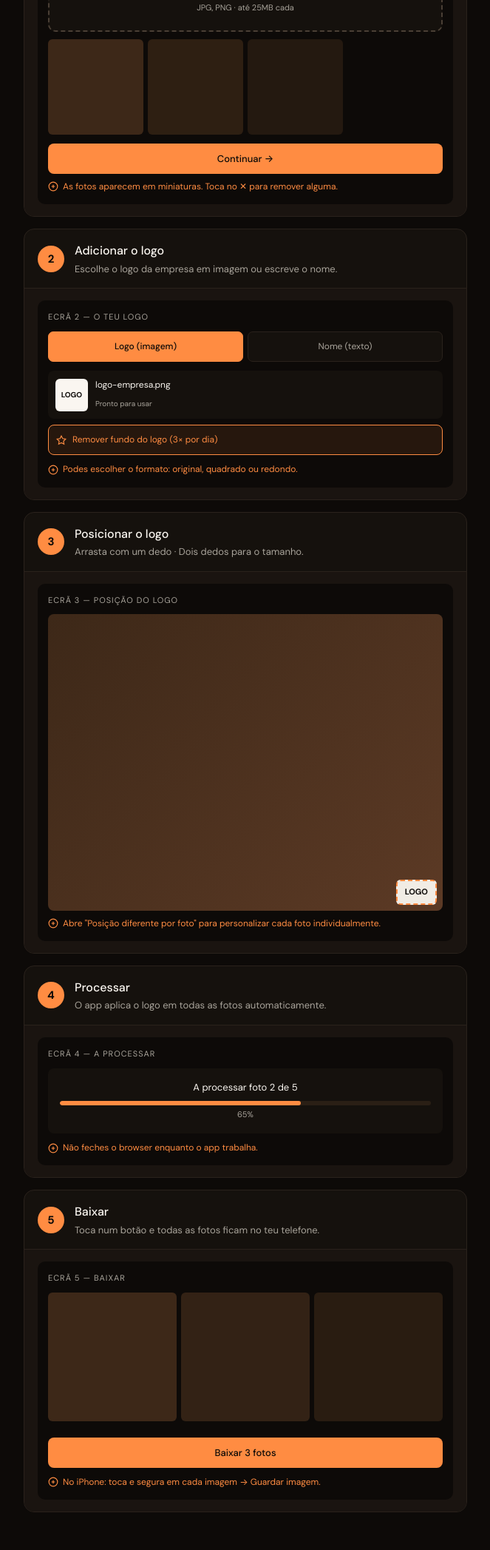
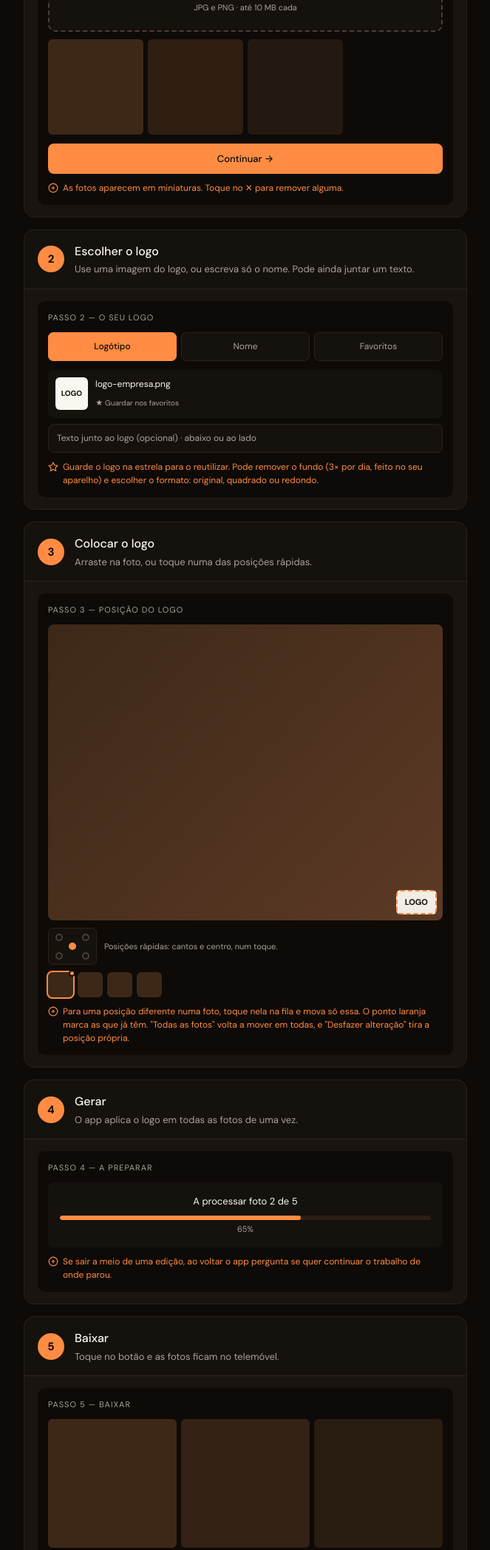
Before and after one commit to fiadumontt-web/Tuka, a website: page src/pages/ajuda.html in a window 1280 px wide. Shown: the part 474-2569 px from the top of the page at 74% size, without its empty margins (308-971 px from the left). Drawn offline with Linux system fonts and the light colour scheme.

Commit message:
Add files via upload

```diff
--- a/src/pages/ajuda.html
+++ b/src/pages/ajuda.html
@@ -17,7 +17,6 @@
     .hero h2{font-family:var(--font-display);font-size:32px;font-weight:500;line-height:1.2;margin-bottom:8px}
     .hero p{color:var(--text-muted);font-size:15px}
 
-    /* Passos */
     .steps{padding:28px 20px 0}
     .steps h3{font-family:var(--font-display);font-size:20px;font-weight:500;margin-bottom:16px;color:var(--orange)}
     .step-card{background:var(--bg-elevated);border-radius:14px;overflow:hidden;margin-bottom:16px;border:1px solid var(--border)}
@@ -27,7 +26,6 @@
     .step-info p{font-size:13px;color:var(--text-muted);line-height:1.5}
     .step-visual{background:var(--bg-card);padding:16px 18px;border-top:1px solid var(--border)}
 
-    /* Mockup visual de cada ecrã */
     .mockup{background:#0d0a08;border-radius:10px;padding:14px;position:relative;overflow:hidden}
     .mockup-label{font-size:11px;color:#a8a39a;letter-spacing:1px;text-transform:uppercase;margin-bottom:10px}
     .mock-dropzone{border:2px dashed #4a3f35;border-radius:10px;padding:20px;text-align:center;background:#15110d}
@@ -37,16 +35,26 @@
     .mock-photos{display:grid;grid-template-columns:repeat(4,1fr);gap:6px;margin-top:10px}
     .mock-photo{aspect-ratio:1;background:#3d2818;border-radius:6px}
     .mock-btn{background:#ff8c42;color:#0d0a08;border:none;padding:12px;border-radius:8px;font-weight:500;font-size:13px;width:100%;margin-top:12px;font-family:inherit;cursor:default}
-    .mock-tabs{display:grid;grid-template-columns:1fr 1fr;gap:6px;margin-bottom:12px}
-    .mock-tab{padding:10px;border-radius:7px;font-size:12px;text-align:center;background:#15110d;color:#a8a39a;border:1px solid #2a221c}
+    .mock-tabs{display:grid;grid-template-columns:1fr 1fr 1fr;gap:6px;margin-bottom:12px}
+    .mock-tab{padding:9px;border-radius:7px;font-size:12px;text-align:center;background:#15110d;color:#a8a39a;border:1px solid #2a221c}
     .mock-tab.active{background:#ff8c42;color:#0d0a08;font-weight:500;border-color:#ff8c42}
     .mock-logo-row{display:flex;align-items:center;gap:10px;background:#15110d;padding:10px;border-radius:8px;margin-bottom:8px}
     .mock-logo-box{width:44px;height:44px;background:#faf6f0;border-radius:6px;display:flex;align-items:center;justify-content:center;font-size:10px;color:#0d0a08;font-weight:700;flex-shrink:0}
     .mock-logo-info{flex:1}
     .mock-logo-info p{font-size:12px;color:#faf6f0;margin-bottom:2px}
     .mock-logo-info small{font-size:10px;color:#a8a39a}
-    .mock-photo-big{aspect-ratio:4/3;background:linear-gradient(135deg,#3d2818,#5c3a25);border-radius:8px;margin-bottom:8px;position:relative;overflow:hidden;display:flex;align-items:flex-end;justify-content:flex-end;padding:8px}
+    .mock-field{background:#15110d;border:1px solid #2a221c;border-radius:8px;padding:9px 11px;font-size:12px;color:#a8a39a;margin-bottom:8px}
+    .mock-photo-big{aspect-ratio:4/3;background:linear-gradient(135deg,#3d2818,#5c3a25);border-radius:8px;margin-bottom:10px;position:relative;overflow:hidden;display:flex;align-items:flex-end;justify-content:flex-end;padding:8px}
     .mock-logo-overlay{background:rgba(250,246,240,0.95);padding:6px 10px;border-radius:6px;font-size:11px;font-weight:700;color:#0d0a08;border:2px dashed #ff8c42}
+    .mock-qp{display:flex;align-items:center;gap:10px;margin-bottom:10px}
+    .mock-qp-box{position:relative;width:66px;height:50px;background:#15110d;border:1px solid #2a221c;border-radius:6px;flex-shrink:0}
+    .mock-qp-box i{position:absolute;width:10px;height:10px;border-radius:50%;border:2px solid #4a3f35;transform:translate(-50%,-50%)}
+    .mock-qp-box i.on{background:#ff8c42;border-color:#ff8c42}
+    .mock-qp small{font-size:11px;color:#a8a39a}
+    .mock-thumbs{display:flex;gap:6px}
+    .mock-thumb{width:34px;height:34px;border-radius:6px;background:#3d2818;position:relative}
+    .mock-thumb.sel{outline:2px solid #ff8c42}
+    .mock-thumb .dot{position:absolute;top:-3px;right:-3px;width:9px;height:9px;border-radius:50%;background:#ff8c42;border:2px solid #0d0a08}
     .mock-progress{background:#15110d;border-radius:8px;padding:16px;text-align:center}
     .mock-progress p{font-size:13px;color:#faf6f0;margin-bottom:8px}
     .mock-bar{background:#2a1f15;height:6px;border-radius:3px;overflow:hidden;margin-bottom:4px}
@@ -54,10 +62,9 @@
     .mock-bar-text{font-size:11px;color:#a8a39a}
     .mock-results{display:grid;grid-template-columns:repeat(3,1fr);gap:6px;margin-bottom:10px}
     .mock-result{aspect-ratio:1;background:#3d2818;border-radius:6px}
-    .arrow-hint{display:flex;align-items:center;gap:6px;margin-top:8px;font-size:12px;color:#ff8c42}
-    .arrow-hint svg{flex-shrink:0}
+    .arrow-hint{display:flex;align-items:flex-start;gap:6px;margin-top:10px;font-size:12px;color:#ff8c42;line-height:1.5}
+    .arrow-hint svg{flex-shrink:0;margin-top:2px}
 
-    /* FAQ */
     .faq{padding:28px 20px 0}
     .faq h3{font-family:var(--font-display);font-size:20px;font-weight:500;margin-bottom:16px;color:var(--orange)}
     details.faq-item{background:var(--bg-elevated);border-radius:12px;border:1px solid var(--border);margin-bottom:10px;overflow:hidden}
@@ -68,7 +75,6 @@
     .faq-body{padding:0 18px 16px;font-size:14px;color:var(--text-muted);line-height:1.7;border-top:1px solid var(--border)}
     .faq-body strong{color:var(--text)}
     .faq-body p{margin-top:12px}
-    .faq-body p:first-child{margin-top:12px}
 
     .contact-box{margin:28px 20px 0;background:var(--bg-elevated);border-radius:14px;padding:20px;border:1px solid var(--border)}
     .contact-box h3{font-family:var(--font-display);font-size:18px;font-weight:500;margin-bottom:6px}
@@ -85,7 +91,7 @@
 
 <div class="hero">
   <h2>Como usar o Tuka</h2>
-  <p>Tudo o que precisas de saber para marcar as tuas fotos.</p>
+  <p>Tudo o que precisa para marcar as suas fotos, passo a passo.</p>
 </div>
 
 <div class="steps">
@@ -95,19 +101,19 @@
     <div class="step-card-header">
       <div class="step-num">1</div>
       <div class="step-info">
-        <h4>Adicionar fotos</h4>
-        <p>Toca na zona laranja e escolhe até 20 fotos dos teus produtos.</p>
+        <h4>Adicionar as fotos</h4>
+        <p>Toque na zona laranja e escolha até 20 fotos dos seus produtos.</p>
       </div>
     </div>
     <div class="step-visual">
       <div class="mockup">
-        <div class="mockup-label">Ecrã 1 — as tuas fotos</div>
+        <div class="mockup-label">Passo 1 — as suas fotos</div>
         <div class="mock-dropzone">
           <div class="icon">
             <svg width="22" height="22" viewBox="0 0 24 24" fill="none" stroke="#0d0a08" stroke-width="2.5"><rect x="3" y="3" width="18" height="18" rx="2"/><circle cx="9" cy="9" r="2"/><path d="m21 15-3.086-3.086a2 2 0 0 0-2.828 0L6 21"/></svg>
           </div>
-          <p>Toca para escolher</p>
-          <small>JPG, PNG · até 25MB cada</small>
+          <p>Toque para escolher</p>
+          <small>JPG e PNG · até 10 MB cada</small>
         </div>
         <div class="mock-photos">
           <div class="mock-photo"></div>
@@ -117,7 +123,7 @@
         <button class="mock-btn">Continuar →</button>
         <div class="arrow-hint">
           <svg width="14" height="14" viewBox="0 0 24 24" fill="none" stroke="currentColor" stroke-width="2"><circle cx="12" cy="12" r="10"/><line x1="12" y1="8" x2="12" y2="16"/><line x1="8" y1="12" x2="16" y2="12"/></svg>
-          As fotos aparecem em miniaturas. Toca no ✕ para remover alguma.
+          As fotos aparecem em miniaturas. Toque no ✕ para remover alguma.
         </div>
       </div>
     </div>
@@ -127,31 +133,29 @@
     <div class="step-card-header">
       <div class="step-num">2</div>
       <div class="step-info">
-        <h4>Adicionar o logo</h4>
-        <p>Escolhe o logo da empresa em imagem ou escreve o nome.</p>
+        <h4>Escolher o logo</h4>
+        <p>Use uma imagem do logo, ou escreva só o nome. Pode ainda juntar um texto.</p>
       </div>
     </div>
     <div class="step-visual">
       <div class="mockup">
-        <div class="mockup-label">Ecrã 2 — o teu logo</div>
+        <div class="mockup-label">Passo 2 — o seu logo</div>
         <div class="mock-tabs">
-          <div class="mock-tab active">Logo (imagem)</div>
-          <div class="mock-tab">Nome (texto)</div>
+          <div class="mock-tab active">Logótipo</div>
+          <div class="mock-tab">Nome</div>
+          <div class="mock-tab">Favoritos</div>
         </div>
         <div class="mock-logo-row">
           <div class="mock-logo-box">LOGO</div>
           <div class="mock-logo-info">
             <p>logo-empresa.png</p>
-            <small>Pronto para usar</small>
+            <small>★ Guardar nos favoritos</small>
           </div>
         </div>
-        <div style="background:#ff8c421a;border:1px solid #ff8c42;border-radius:8px;padding:10px;font-size:12px;color:#ff8c42;display:flex;align-items:center;gap:8px">
+        <div class="mock-field">Texto junto ao logo (opcional) · abaixo ou ao lado</div>
+        <div class="arrow-hint">
           <svg width="14" height="14" viewBox="0 0 24 24" fill="none" stroke="currentColor" stroke-width="2"><polygon points="12 2 15.09 8.26 22 9.27 17 14.14 18.18 21.02 12 17.77 5.82 21.02 7 14.14 2 9.27 8.91 8.26 12 2"/></svg>
-          Remover fundo do logo (3× por dia)
-        </div>
-        <div class="arrow-hint" style="margin-top:10px">
-          <svg width="14" height="14" viewBox="0 0 24 24" fill="none" stroke="currentColor" stroke-width="2"><circle cx="12" cy="12" r="10"/><line x1="12" y1="8" x2="12" y2="16"/><line x1="8" y1="12" x2="16" y2="12"/></svg>
-          Podes escolher o formato: original, quadrado ou redondo.
+          Guarde o logo na estrela para o reutilizar. Pode remover o fundo (3× por dia, feito no seu aparelho) e escolher o formato: original, quadrado ou redondo.
         </div>
       </div>
     </div>
@@ -161,19 +165,33 @@
     <div class="step-card-header">
       <div class="step-num">3</div>
       <div class="step-info">
-        <h4>Posicionar o logo</h4>
-        <p>Arrasta com um dedo · Dois dedos para o tamanho.</p>
+        <h4>Colocar o logo</h4>
+        <p>Arraste na foto, ou toque numa das posições rápidas.</p>
       </div>
     </div>
     <div class="step-visual">
       <div class="mockup">
-        <div class="mockup-label">Ecrã 3 — posição do logo</div>
+        <div class="mockup-label">Passo 3 — posição do logo</div>
         <div class="mock-photo-big">
           <div class="mock-logo-overlay">LOGO</div>
         </div>
+        <div class="mock-qp">
+          <div class="mock-qp-box">
+            <i style="left:22%;top:24%"></i><i style="left:78%;top:24%"></i>
+            <i class="on" style="left:50%;top:50%"></i>
+            <i style="left:22%;top:76%"></i><i style="left:78%;top:76%"></i>
+          </div>
+          <small>Posições rápidas: cantos e centro, num toque.</small>
+        </div>
+        <div class="mock-thumbs">
+          <div class="mock-thumb sel"><span class="dot"></span></div>
+          <div class="mock-thumb"></div>
+          <div class="mock-thumb"></div>
+          <div class="mock-thumb"></div>
+        </div>
         <div class="arrow-hint">
           <svg width="14" height="14" viewBox="0 0 24 24" fill="none" stroke="currentColor" stroke-width="2"><circle cx="12" cy="12" r="10"/><line x1="12" y1="8" x2="12" y2="16"/><line x1="8" y1="12" x2="16" y2="12"/></svg>
-          Abre "Posição diferente por foto" para personalizar cada foto individualmente.
+          Para uma posição diferente numa foto, toque nela na fila e mova só essa. O ponto laranja marca as que já têm. "Todas as fotos" volta a mover em todas, e "Desfazer alteração" tira a posição própria.
         </div>
       </div>
     </div>
@@ -183,21 +201,21 @@
     <div class="step-card-header">
       <div class="step-num">4</div>
       <div class="step-info">
-        <h4>Processar</h4>
-        <p>O app aplica o logo em todas as fotos automaticamente.</p>
+        <h4>Gerar</h4>
+        <p>O app aplica o logo em todas as fotos de uma vez.</p>
       </div>
     </div>
     <div class="step-visual">
       <div class="mockup">
-        <div class="mockup-label">Ecrã 4 — a processar</div>
+        <div class="mockup-label">Passo 4 — a preparar</div>
         <div class="mock-progress">
           <p>A processar foto 2 de 5</p>
           <div class="mock-bar"><div class="mock-bar-fill"></div></div>
           <div class="mock-bar-text">65%</div>
         </div>
-        <div class="arrow-hint" style="margin-top:10px">
+        <div class="arrow-hint">
           <svg width="14" height="14" viewBox="0 0 24 24" fill="none" stroke="currentColor" stroke-width="2"><circle cx="12" cy="12" r="10"/><line x1="12" y1="8" x2="12" y2="16"/><line x1="8" y1="12" x2="16" y2="12"/></svg>
-          Não feches o browser enquanto o app trabalha.
+          Se sair a meio de uma edição, ao voltar o app pergunta se quer continuar o trabalho de onde parou.
         </div>
       </div>
     </div>
@@ -208,21 +226,21 @@
       <div class="step-num">5</div>
       <div class="step-info">
         <h4>Baixar</h4>
-        <p>Toca num botão e todas as fotos ficam no teu telefone.</p>
+        <p>Toque no botão e as fotos ficam no telemóvel.</p>
       </div>
     </div>
     <div class="step-visual">
       <div class="mockup">
-        <div class="mockup-label">Ecrã 5 — baixar</div>
+        <div class="mockup-label">Passo 5 — baixar</div>
         <div class="mock-results">
           <div class="mock-result"></div>
           <div class="mock-result" style="opacity:.8"></div>
           <div class="mock-result" style="opacity:.6"></div>
         </div>
         <button class="mock-btn">Baixar 3 fotos</button>
-        <div class="arrow-hint" style="margin-top:10px">
+        <div class="arrow-hint">
           <svg width="14" height="14" viewBox="0 0 24 24" fill="none" stroke="currentColor" stroke-width="2"><circle cx="12" cy="12" r="10"/><line x1="12" y1="8" x2="12" y2="16"/><line x1="8" y1="12" x2="16" y2="12"/></svg>
-          No iPhone: toca e segura em cada imagem → Guardar imagem.
+          Quer mudar algo antes de baixar? Toque em "Continuar a editar" e volte ao posicionamento. No iPhone: toque e segure em cada imagem e escolha Guardar imagem.
         </div>
       </div>
     </div>
@@ -235,58 +253,79 @@
   <details class="faq-item">
     <summary>O app é grátis?</summary>
     <div class="faq-body">
-      <p>Sim, completamente grátis. Podes usar até 20 fotos por sessão e remover o fundo do logo até 3 vezes por dia. Não precisas de criar conta nem introduzir cartão de crédito.</p>
+      <p>Sim, completamente grátis. Pode usar até 20 fotos por sessão e remover o fundo do logo até 3 vezes por dia. Não precisa de criar conta nem introduzir cartão.</p>
+    </div>
+  </details>
+
+  <details class="faq-item">
+    <summary>Posso guardar o meu logo para a próxima vez?</summary>
+    <div class="faq-body">
+      <p>Sim. No passo do logo, toque na estrela <strong>"Guardar nos favoritos"</strong>. Fica guardado no seu aparelho, já pronto a usar. Se removeu o fundo, o favorito fica sem fundo e não gasta o limite do dia seguinte. Da próxima vez, abre logo no separador <strong>Favoritos</strong>.</p>
+    </div>
+  </details>
+
+  <details class="faq-item">
+    <summary>Posso pôr texto ao lado do logo?</summary>
+    <div class="faq-body">
+      <p>Sim, na opção <strong>Logótipo</strong>. Escreva no campo <strong>"Texto junto ao logo"</strong>, escolha a cor, e se fica <strong>abaixo</strong> ou <strong>ao lado</strong>. O texto aparece na foto e move e cresce junto com o logo.</p>
+    </div>
+  </details>
+
+  <details class="faq-item">
+    <summary>Posso ter posições diferentes em cada foto?</summary>
+    <div class="faq-body">
+      <p>Sim. No passo 3, toque numa foto na fila para lhe dar uma posição própria e mova só essa. O <strong>ponto laranja</strong> marca as fotos que já têm posição própria. Use as <strong>posições rápidas</strong> para os cantos ou o centro. O botão <strong>"Todas as fotos"</strong> volta a mover o logo em todas ao mesmo tempo, e <strong>"Desfazer alteração"</strong> tira a posição própria de uma foto.</p>
+    </div>
+  </details>
+
+  <details class="faq-item">
+    <summary>Perdi o meu trabalho ao sair do app?</summary>
+    <div class="faq-body">
+      <p>Não. Se estava a meio de uma edição e saiu, ao voltar o app mostra um aviso para <strong>continuar de onde parou</strong> ou começar de novo. O rascunho fica só no seu aparelho e apaga-se quando gera as fotos ou ao fim de alguns dias.</p>
     </div>
   </details>
 
   <details class="faq-item">
     <summary>A remoção de fundo não está a funcionar</summary>
     <div class="faq-body">
-      <p>Isto acontece quando o servidor está ocupado ou a tua internet está instável. Tenta de novo em 30 segundos. Se persistir, verifica se já usaste as 3 vezes de hoje — o contador aparece mesmo por baixo do botão.</p>
-      <p><strong>Dica:</strong> Se o teu logo já está em PNG com fundo transparente, não precisas de usar a remoção.</p>
+      <p>A remoção de fundo é feita <strong>no seu próprio aparelho</strong>. Na primeira vez precisa de internet para carregar o modelo; depois disso funciona sem servidor. Em telemóveis mais fracos pode demorar um pouco. Se já usou as 3 vezes de hoje, o contador aparece por baixo do botão.</p>
+      <p><strong>Dica:</strong> Se o seu logo já está em PNG com fundo transparente, não precisa de usar a remoção.</p>
     </div>
   </details>
 
   <details class="faq-item">
     <summary>Como guardo as fotos no iPhone?</summary>
     <div class="faq-body">
-      <p>O iPhone não permite guardar automaticamente. Quando tocares em "Baixar fotos", cada imagem vai abrir num ecrã separado. <strong>Toca e segura</strong> na imagem e escolhe <strong>Guardar imagem</strong>. Vai para a tua Galeria de Fotos.</p>
-    </div>
-  </details>
-
-  <details class="faq-item">
-    <summary>Posso ter posições diferentes em cada foto?</summary>
-    <div class="faq-body">
-      <p>Sim. No passo 3, toca em <strong>"Posição diferente por foto"</strong> para abrir o painel avançado. Toca numa foto para a seleccionar — o ponto laranja indica que tem posição própria. Arrasta o logo para onde quiseres. Para voltar ao modo geral, toca em "← Editar todas".</p>
+      <p>O iPhone não permite guardar automaticamente. Quando tocar em "Baixar fotos", cada imagem abre num ecrã separado. <strong>Toque e segure</strong> na imagem e escolha <strong>Guardar imagem</strong>. Vai para a sua Galeria.</p>
     </div>
   </details>
 
   <details class="faq-item">
     <summary>Que formatos de foto são suportados?</summary>
     <div class="faq-body">
-      <p>JPG e PNG, até 25MB cada. As fotos saem no mesmo formato em que entraram — JPG sai como JPG, PNG sai como PNG. A qualidade de saída é de 95%.</p>
-    </div>
-  </details>
-
-  <details class="faq-item">
-    <summary>Posso instalar o Tuka como aplicação no meu telemóvel?</summary>
-    <div class="faq-body">
-      <p>De momento, o Tuka está disponível apenas como site. A versão para instalar directamente no telemóvel estará disponível em breve. Poderá encontrá-la na Google Play Store quando for lançada.</p>
-      <p>Enquanto isso, pode abrir o Tuka no browser do seu telemóvel e utilizá-lo como qualquer outro site.</p>
+      <p>JPG e PNG, até 10 MB cada. As fotos saem no mesmo formato em que entraram, com alta qualidade.</p>
     </div>
   </details>
 
   <details class="faq-item">
     <summary>As minhas fotos ficam guardadas em algum lado?</summary>
     <div class="faq-body">
-      <p>Não. As tuas fotos de produtos nunca saem do teu dispositivo. Só o logo passa pelo servidor (para a remoção de fundo) e é apagado imediatamente após o processamento. Consulta a nossa <a href="/pages/privacidade.html">Política de Privacidade</a> para mais detalhes.</p>
+      <p>Não. Tudo acontece no seu aparelho, incluindo a remoção de fundo do logo. Nenhuma foto e nenhum logo é enviado para um servidor. Consulte a nossa <a href="/pages/privacidade.html">Política de Privacidade</a> para mais detalhes.</p>
     </div>
   </details>
 
   <details class="faq-item">
     <summary>O app funciona sem internet?</summary>
     <div class="faq-body">
-      <p>Sim, depois da primeira utilização. Podes adicionar fotos, colocar o logo e baixar tudo sem internet. A única função que precisa de ligação é a remoção de fundo do logo.</p>
+      <p>Sim, depois da primeira utilização. Pode adicionar fotos, colocar o logo, posicionar e baixar tudo sem internet. A remoção de fundo do logo precisa de ligação só na primeira vez, para carregar o modelo.</p>
+    </div>
+  </details>
+
+  <details class="faq-item">
+    <summary>Posso instalar o Tuka no telemóvel?</summary>
+    <div class="faq-body">
+      <p><strong>Android:</strong> o Tuka está na Google Play. Pode instalar por lá, ou abrir no navegador e adicionar ao ecrã inicial pelo menu do navegador.</p>
+      <p><strong>iPhone:</strong> no iPhone o Tuka funciona pela web, no navegador. Não está na App Store. Para o ter à mão, abra o Tuka no Safari, toque no botão de partilha e escolha "Adicionar ao ecrã principal".</p>
     </div>
   </details>
 </div>
```
